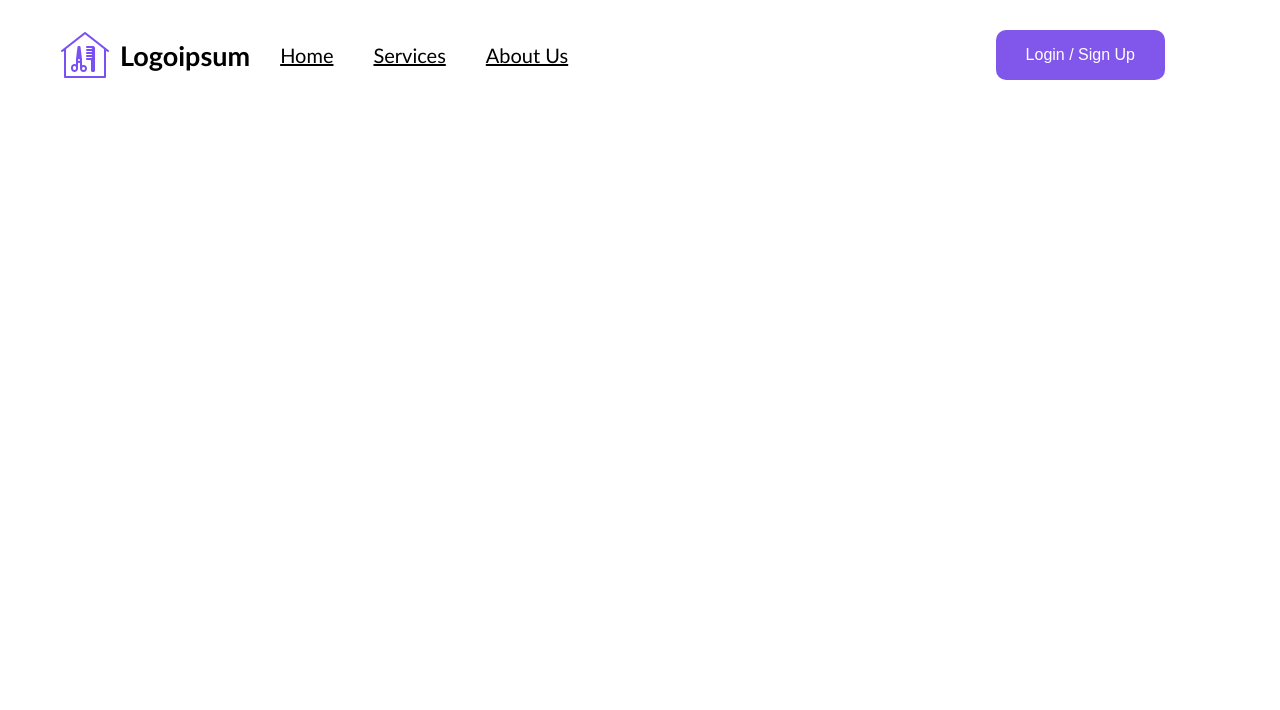
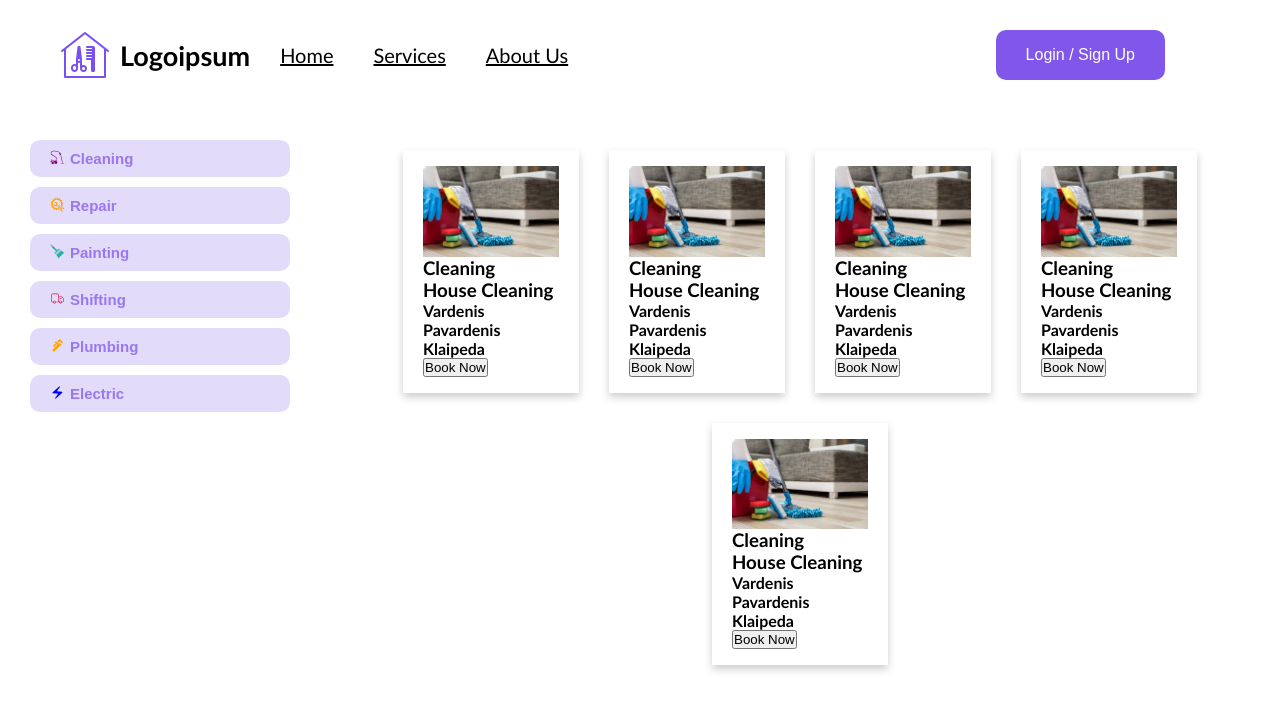
Before and after one commit to LaurynasKl/home-service-app, a React (Vite) app: page / in a window 1280 px wide. Both pictures are taken after a click on the button "Cleaning". Shown: the top 710 px of the page. Built offline with nearby package versions, Linux system fonts and the light colour scheme.

Commit message:
bandymas atvaziduoti pagal pasirinkta kategorija search category

```diff
--- a/src/App.jsx
+++ b/src/App.jsx
@@ -8,7 +8,7 @@ import { Services } from './pages/Services/Services';
 import { SiteLayout } from './components/layout/SiteLayout';
 import { Login } from "./pages/Login-signIn/Login-SignIn";
 import ErrorPage from "./pages/errorPage";
-import { SelectedCategory } from "./components/category/SelectedCategory";
+import { SelectedCategory } from "./components/category/SelectedCategory"
 
 
 const router = createBrowserRouter([
@@ -35,10 +35,6 @@ const router = createBrowserRouter([
       },
       {
         path: routes.searchCategory,
-        element: <searchCategory />,
-      },
-      {
-        path: routes.searchCategory,
         element: <SelectedCategory />,
       },
     ]
--- /dev/null
+++ b/src/components/category/Category2.jsx
@@ -0,0 +1,40 @@
+import style from './Category2.module.scss';
+
+import { GiVacuumCleaner } from "react-icons/gi";
+import { GiAutoRepair } from "react-icons/gi";
+import { GiLargePaintBrush } from "react-icons/gi";
+import { CiDeliveryTruck } from "react-icons/ci";
+import { MdOutlinePlumbing } from "react-icons/md";
+import { MdElectricBolt } from "react-icons/md";
+import { routes } from '../../router/routes';
+import { useNavigate } from 'react-router-dom';
+
+function Category() {
+
+    const navigate = useNavigate();
+
+    const categories = [
+        { name:"Cleaning", icon: <GiVacuumCleaner />, color: 'purple'},
+        { name:"Repair", icon:<GiAutoRepair />, color: 'orange'},
+        { name:"Painting", icon: < GiLargePaintBrush />, color: 'lightseagreen'},
+        { name:"Shifting", icon: < CiDeliveryTruck />, color: 'crimson'},
+        { name:"Plumbing", icon: < MdOutlinePlumbing />, color: 'orange'},
+        { name:"Electric", icon: < MdElectricBolt />, color: 'blue'},
+    ];
+
+    return (
+
+        <div className={style.categories}>
+
+            {categories.map((category) => (
+                <button key={category.name} className={style.btn} onClick={() => navigate(routes.searchCategory.replace(':category', category.name))}>
+                    <div className={style.icon} style={{color: category.color}}> {category.icon} </div>
+                    <div className={style.name}> {category.name}</div>
+                </button>
+            ))}
+
+        </div >
+    )
+}
+
+export default Category;
--- /dev/null
+++ b/src/components/category/Category2.module.scss
@@ -0,0 +1,27 @@
+.categories{
+    display: grid;
+    width: 100%;
+    padding: 10px;
+    gap: 10px;
+}
+.btn{
+    display: flex;
+    font-size: 15px;
+    padding: 10px 0;
+    padding-left: 20px;
+    border: none;
+    border-radius: 10px;
+    background-color: #e3dbfa;
+    cursor: pointer;
+    &:hover{
+        background-color: #f2eefd;
+    }
+
+    .icon{
+        margin-right: 5px;
+    }
+    .name{
+        color: #9977ef;
+        font-weight: bold;
+    }
+}
--- a/src/components/category/CategoryCard.jsx
+++ b/src/components/category/CategoryCard.jsx
@@ -14,8 +14,36 @@ export function CategoryCard() {
             name: "Vardenis Pavardenis",
             place: "Klaipeda",
             img: cleaning1
+        },
+        {
+            category: "Cleaning",
+            company: "House Cleaning",
+            name: "Vardenis Pavardenis",
+            place: "Klaipeda",
+            img: cleaning1
+        },
+        {
+            category: "Cleaning",
+            company: "House Cleaning",
+            name: "Vardenis Pavardenis",
+            place: "Klaipeda",
+            img: cleaning1
+        },
+        {
+            category: "Cleaning",
+            company: "House Cleaning",
+            name: "Vardenis Pavardenis",
+            place: "Klaipeda",
+            img: cleaning1
+        },
+        {
+            category: "Cleaning",
+            company: "House Cleaning",
+            name: "Vardenis Pavardenis",
+            place: "Klaipeda",
+            img: cleaning1
+        },
 
-        },
     ]
 
     return (
--- a/src/components/category/SelectedCategory.jsx
+++ b/src/components/category/SelectedCategory.jsx
@@ -1,11 +1,18 @@
-import { useParams } from "react-router-dom"
+import Category2 from "./Category2";
+import { CategoryCard } from "./CategoryCard";
+import style from "./SelectedCategory.module.scss";
 
 export function SelectedCategory() {
-    const { Category } = useParams();
 
-    return(
-        <div>
-            <h1>Categorijos { Category }</h1>
+    return (
+        <div className={style.selectedCategory}>
+            <aside className={style.left}>
+                <Category2 />
+            </aside>
+            <div className={style.right}>
+                <CategoryCard />
+            </div>
         </div>
+
     )
 }
--- /dev/null
+++ b/src/components/category/SelectedCategory.module.scss
@@ -0,0 +1,13 @@
+.selectedCategory {
+    display: flex;
+}
+.left {
+    width: 25%;
+    padding: 20px;
+    box-sizing: border-box;
+}
+.right {
+    flex: 1;
+    padding: 20px;
+    box-sizing: border-box;
+}
```
